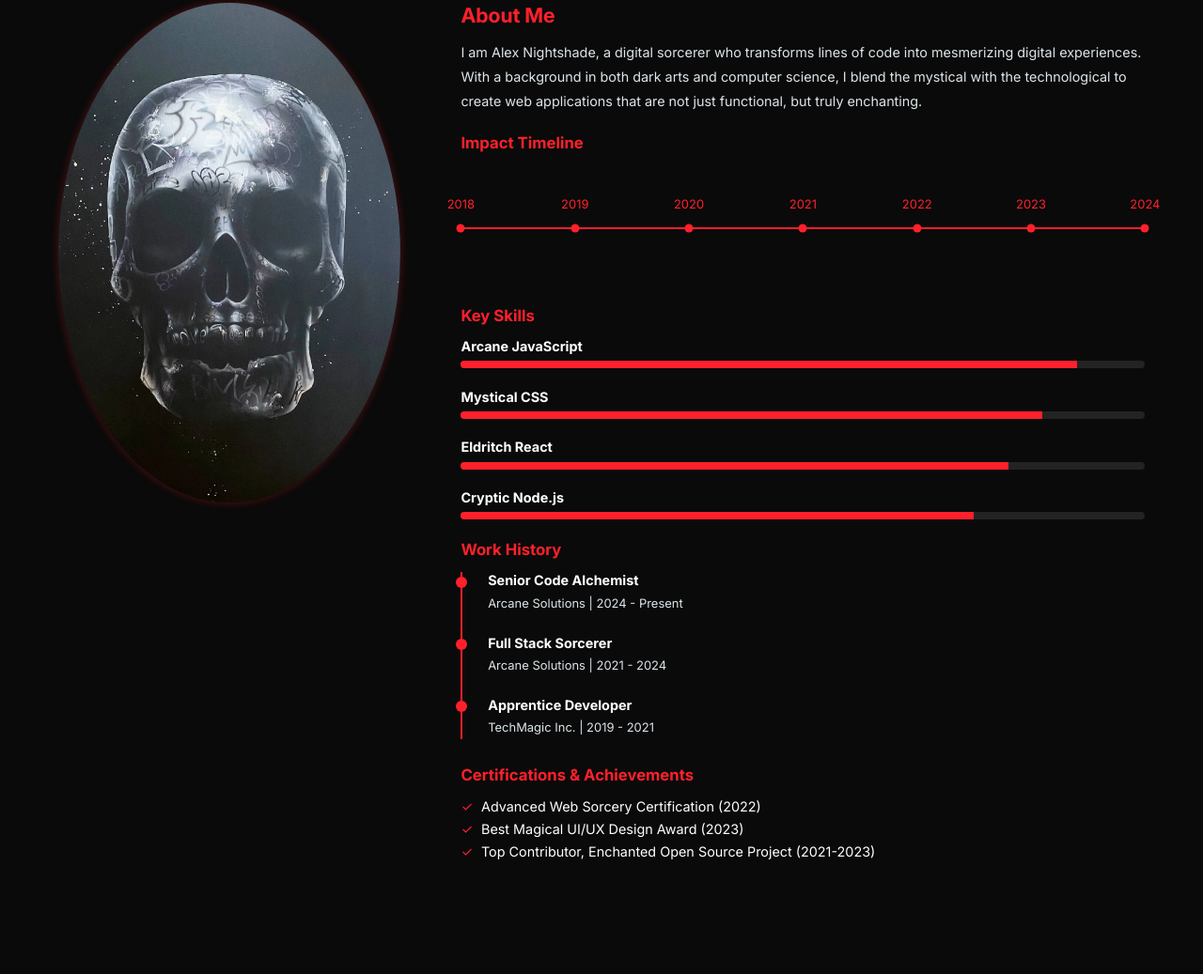
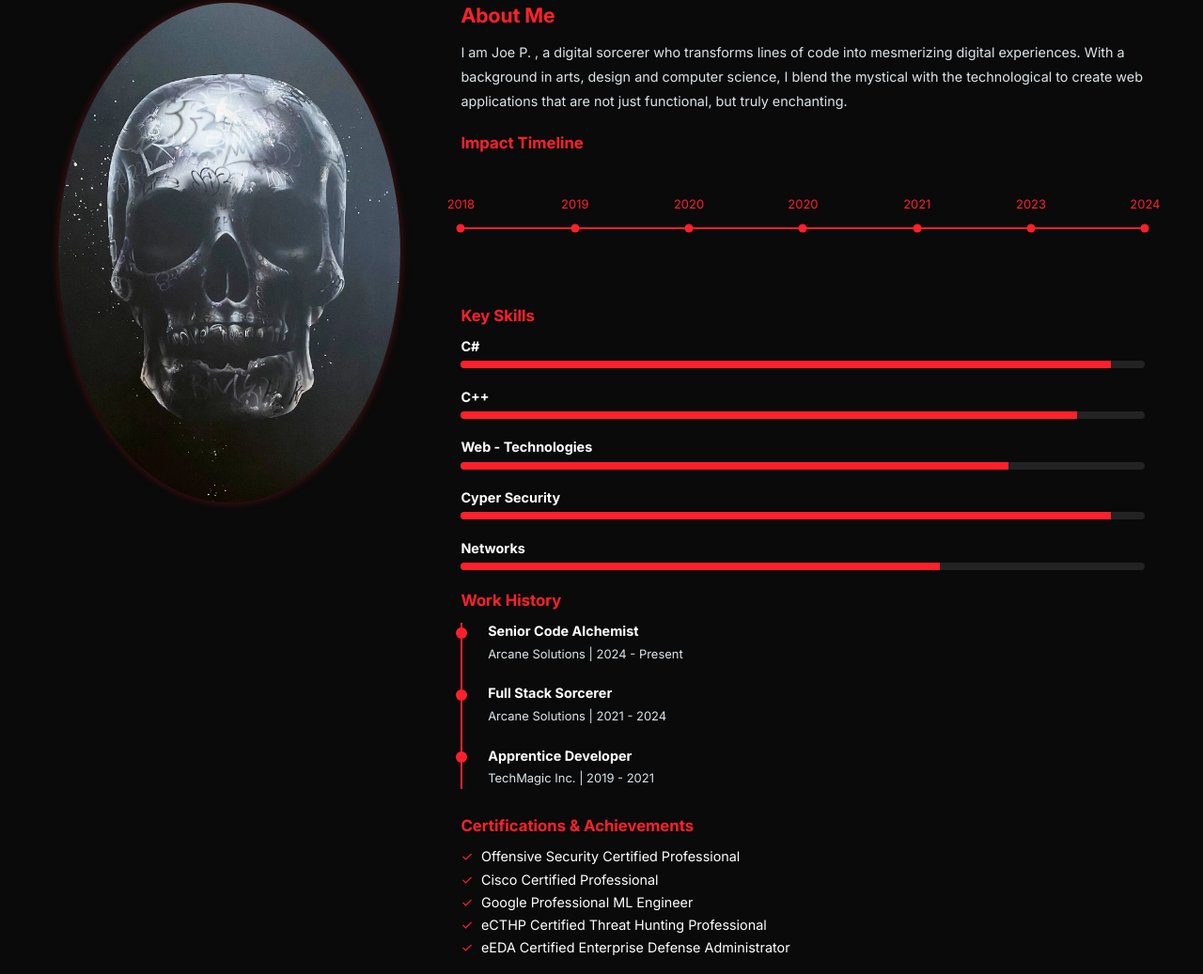
Before and after one commit to m1b3k0/personal, a plain HTML site: page index.html in a window 1280 px wide. Shown: the part 455-1492 px from the top of the page at 94% size. Drawn offline with nearby package versions, Linux system fonts and the light colour scheme.

Commit message:
Update index.html
updated

```diff
--- a/index.html
+++ b/index.html
@@ -39,7 +39,7 @@
     <main role="main">
         <section class="about-hero" >
             <div class="about-hero-content">
-                <h1>Alex N.</h1>
+                <h1>Joe P.</h1>
                 <p class="tagline">Digital Sorcerer & Code Alchemist</p>
             </div>
         </section>
@@ -53,7 +53,7 @@
 
                     <div class="about-text">
                         <h2>About Me</h2>
-                        <p>I am Alex Nightshade, a digital sorcerer who transforms lines of code into mesmerizing digital experiences. With a background in both dark arts and computer science, I blend the mystical with the technological to create web applications that are not just functional, but truly enchanting.</p>
+                        <p>I am Joe P. , a digital sorcerer who transforms lines of code into mesmerizing digital experiences. With a background in arts, design and computer science, I blend the mystical with the technological to create web applications that are not just functional, but truly enchanting.</p>
 
                         <div class="impact-timeline">
                             <h3>Impact Timeline</h3>
@@ -61,31 +61,31 @@
                                 <div class="timeline-line"></div>
                                 <div class="timeline-dot" data-year="2018">
                                     <span class="year">2018</span>
-                                    <span class="tooltip">Started Computer Science Degree</span>
+                                    <span class="tooltip">Started Computer Science Education</span>
                                 </div>
                                 <div class="timeline-dot" data-year="2019">
                                     <span class="year">2019</span>
-                                    <span class="tooltip">First Internship at TechMagic Inc.</span>
+                                    <span class="tooltip">Getting work experiences.</span>
                                 </div>
                                 <div class="timeline-dot" data-year="2020">
                                     <span class="year">2020</span>
-                                    <span class="tooltip">Launched First Open Source Project</span>
+                                    <span class="tooltip">Finished IT-Informatic & IT-Technician with distinction.</span>
                                 </div>
                                 <div class="timeline-dot" data-year="2021">
-                                    <span class="year">2021</span>
-                                    <span class="tooltip">Joined Arcane Solutions as Junior Developer</span>
+                                    <span class="year">2020</span>
+                                    <span class="tooltip">Started as Junior Developer.</span>
                                 </div>
                                 <div class="timeline-dot" data-year="2022">
-                                    <span class="year">2022</span>
-                                    <span class="tooltip">Completed Advanced Web Sorcery Certification</span>
+                                    <span class="year">2021</span>
+                                    <span class="tooltip">Got promoted to Developer.</span>
                                 </div>
                                 <div class="timeline-dot" data-year="2023">
                                     <span class="year">2023</span>
-                                    <span class="tooltip">Led Development of Mystical E-commerce Platform</span>
+                                    <span class="tooltip">Got promoted to Senior Developer.</span>
                                 </div>
                                 <div class="timeline-dot" data-year="2024">
                                     <span class="year">2024</span>
-                                    <span class="tooltip">Promoted to Senior Code Alchemist</span>
+                                    <span class="tooltip">Diving deeper into the codeland.</span>
                                 </div>
                             </div>
                         </div>
@@ -93,26 +93,32 @@
                         <div class="skill-bars">
                             <h3>Key Skills</h3>
                             <div class="skill-bar">
-                                <h4>Arcane JavaScript</h4>
+                                <h4>C#</h4>
+                                <div class="skill-progress" data-progress="95%">
+                                    <div class="skill-progress-inner"></div>
+                                </div>
+                            </div>
+                            <div class="skill-bar">
+                                <h4>C++</h4>
                                 <div class="skill-progress" data-progress="90%">
                                     <div class="skill-progress-inner"></div>
                                 </div>
                             </div>
                             <div class="skill-bar">
-                                <h4>Mystical CSS</h4>
-                                <div class="skill-progress" data-progress="85%">
-                                    <div class="skill-progress-inner"></div>
-                                </div>
-                            </div>
-                            <div class="skill-bar">
-                                <h4>Eldritch React</h4>
+                                <h4>Web - Technologies</h4>
                                 <div class="skill-progress" data-progress="80%">
                                     <div class="skill-progress-inner"></div>
                                 </div>
                             </div>
                             <div class="skill-bar">
-                                <h4>Cryptic Node.js</h4>
-                                <div class="skill-progress" data-progress="75%">
+                                <h4>Cyper Security</h4>
+                                <div class="skill-progress" data-progress="95%">
+                                    <div class="skill-progress-inner"></div>
+                                </div>
+                            </div>
+                            <div class="skill-bar">
+                                <h4>Networks</h4>
+                                <div class="skill-progress" data-progress="70%">
                                     <div class="skill-progress-inner"></div>
                                 </div>
                             </div>
@@ -139,9 +145,11 @@
                         <div class="certifications">
                             <h3>Certifications & Achievements</h3>
                             <ul>
-                                <li>Advanced Web Sorcery Certification (2022)</li>
-                                <li>Best Magical UI/UX Design Award (2023)</li>
-                                <li>Top Contributor, Enchanted Open Source Project (2021-2023)</li>
+                                <li>Offensive Security Certified Professional</li>
+                                <li>Cisco Certified Professional</li>
+                                <li>Google Professional ML Engineer</li>
+                                <li>eCTHP Certified Threat Hunting Professional</li>
+                                <li>eEDA Certified Enterprise Defense Administrator</li>
                             </ul>
                         </div>
                     </div>
```
